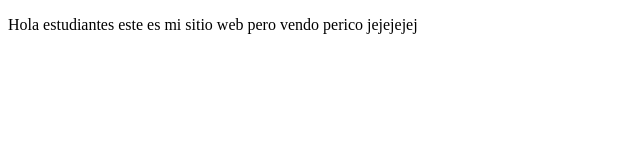
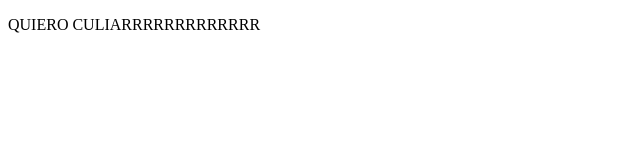
Before and after one commit to Juancheorion/ProyectoDemoCursoPrework, a plain HTML site: page index.html/index.html in a window 1280 px wide. Shown: the whole page, without its empty margins (0-640 px from the left). Drawn offline with Linux system fonts and the light colour scheme.

```diff
--- a/index.html/index.html
+++ b/index.html/index.html
@@ -7,6 +7,6 @@
     <title>Hola Mundo</title>
 </head>
 <body>
-    <p>Hola estudiantes este es mi sitio web pero vendo perico jejejejej</p>
+<p>QUIERO CULIARRRRRRRRRRRRR</p>
 </body>
 </html>
```
